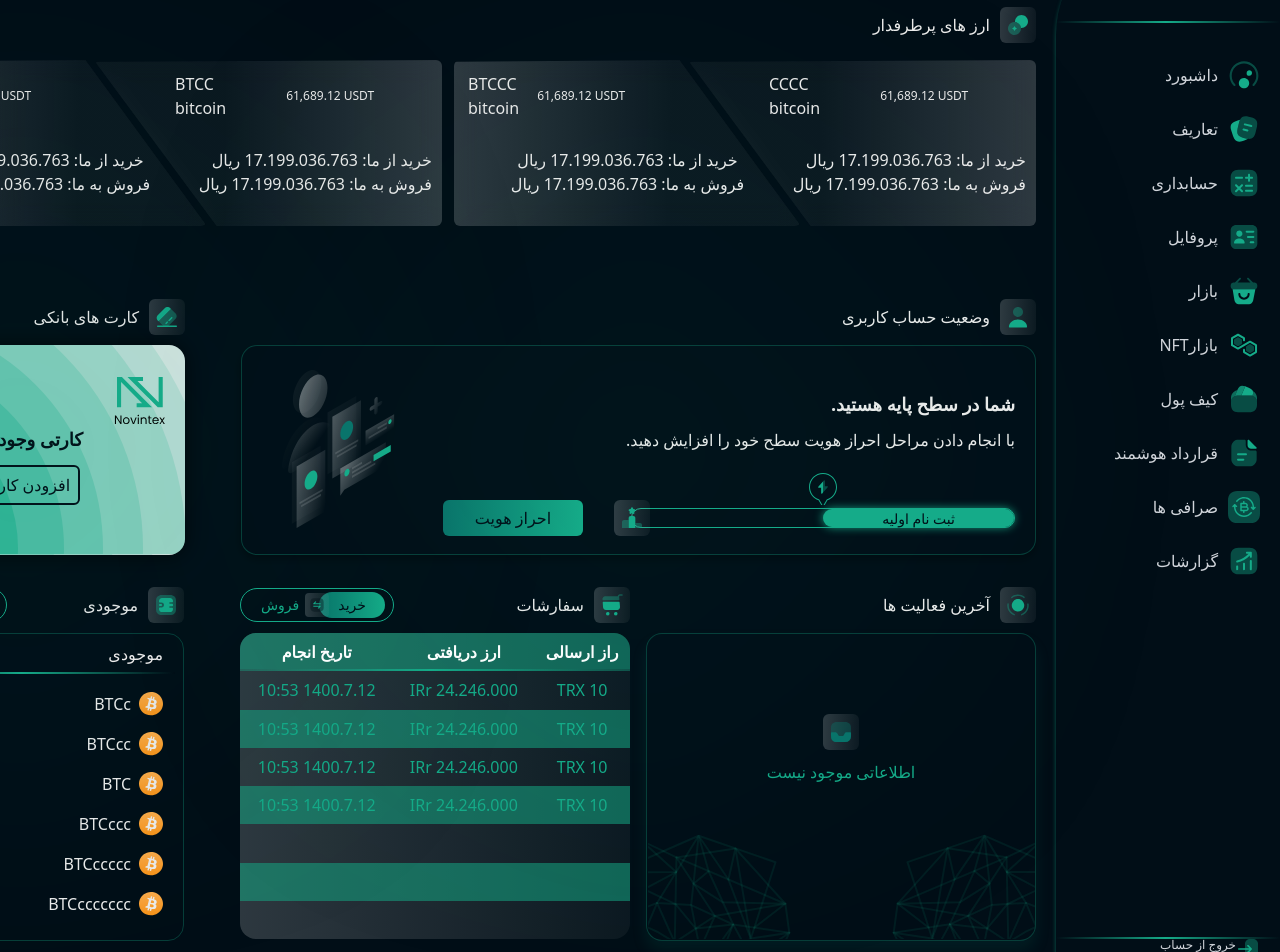
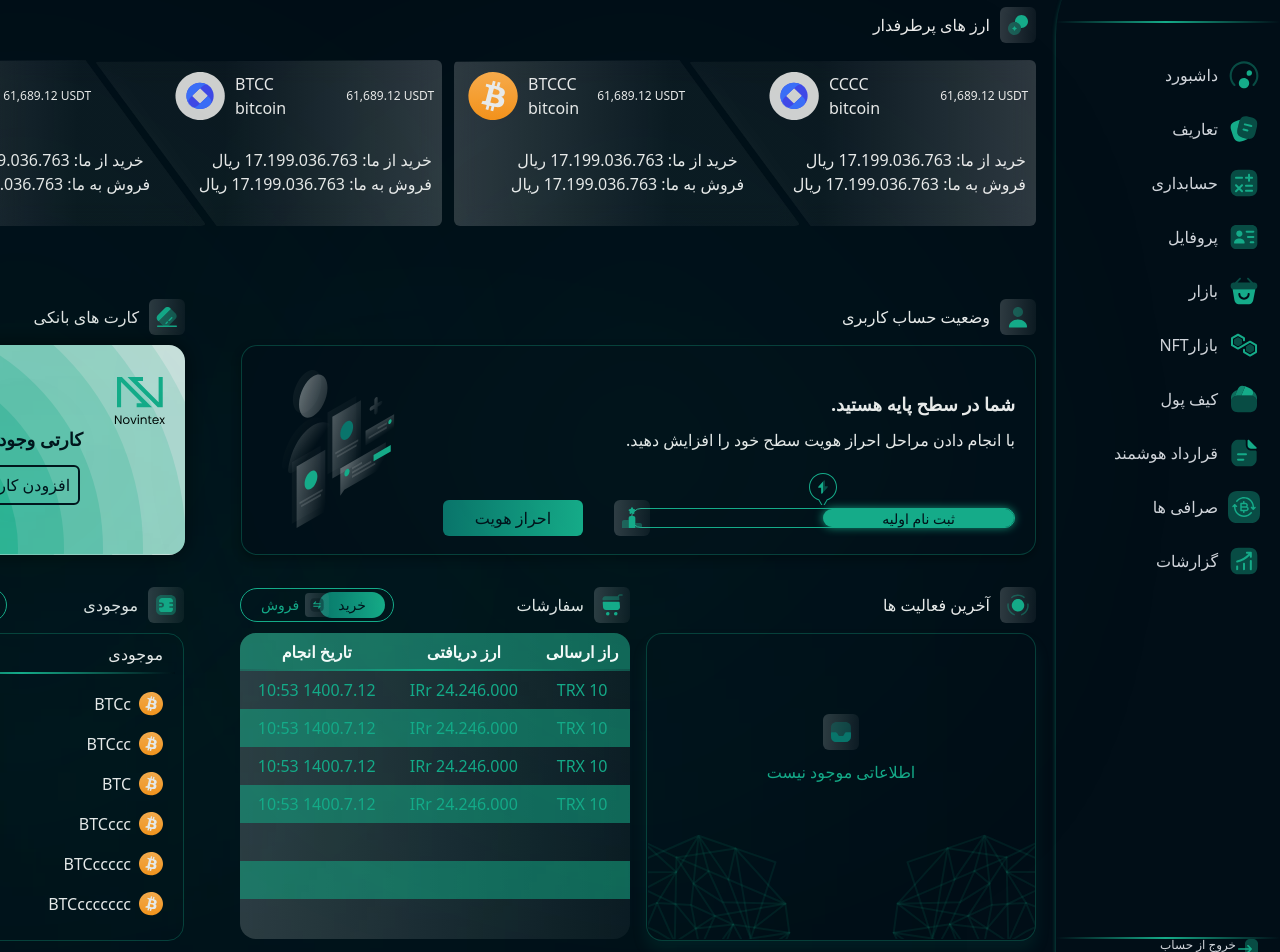
Before and after one commit to danyalbani240/dashboard, a Nuxt app: page /ctest in a window 1280 px wide. Shown: the part 75-1027 px from the top of the page. Built offline with nearby package versions, Linux system fonts and the light colour scheme.

Commit message:
editting style and making images reactive

```diff
--- a/components/Base/BaseInventory.vue
+++ b/components/Base/BaseInventory.vue
@@ -1,5 +1,5 @@
 <template>
-  <div class="px-3 mt-2.5 mj rounded-2xl current">
+  <div class="px-3 mt-2.5 ineventory rounded-2xl current">
     <div class="flex relative p-2 sync justify-between">
       <p>رمز ارز</p>
       <p>موجودی</p>
@@ -27,4 +27,22 @@ export default {
 };
 </script>
 
-<style></style>
+<style>
+.ineventory {
+  width: 331px;
+  height: 308px;
+  position: relative;
+}
+.ineventory::after {
+  content: "";
+  position: absolute;
+  top: 50%;
+  left: 80%;
+  transform: translate(-80%, -50%);
+  width: 167px;
+  height: 159px;
+  background-color: #15ab89;
+  opacity: 0.5;
+  filter: blur(210px);
+}
+</style>
--- a/components/Base/BaseListPopular.vue
+++ b/components/Base/BaseListPopular.vue
@@ -9,6 +9,7 @@
       :buyPrice="coin.buyPrice"
       :sellPrice="coin.sellPrice"
       :trapezoidR="index % 2 == 0 ? false : true"
+      :address="coin.address"
     />
   </div>
 </template>
--- a/components/Base/BaseListPopularItem.vue
+++ b/components/Base/BaseListPopularItem.vue
@@ -3,7 +3,7 @@
     <div v-if="trapezoid && !trapezoidR" class="trapezoid pt-3">
       <div class="flex items-center">
         <div class="flex ml-3.5">
-          <!-- <img class="mr-2.5" src="../static/btccardlogo.svg" alt="" /> -->
+          <img class="mr-2.5" :src="myImage" alt="" />
           <div>
             <p>{{ short }}</p>
             <p>{{ allName }}</p>
@@ -21,7 +21,7 @@
     <div v-if="trapezoidR" class="trapezoid-r pt-3">
       <div class="ml-20 flex items-center">
         <div class="flex">
-          <!-- <img class="mr-2.5" src="../static/shitCoin.svg" alt="" /> -->
+          <img class="mr-2.5" :src="myImage" alt="" />
           <div>
             <p>{{ short }}</p>
             <p>{{ allName }}</p>
@@ -42,6 +42,9 @@
 <script>
 export default {
   props: {
+    address: {
+      type: String,
+    },
     trapezoid: {
       type: Boolean,
       default: true,
@@ -71,5 +74,11 @@ export default {
       required: true,
     },
   },
+  computed: {
+    //To making Image address dynamic
+    myImage() {
+      return require(`~/assets/images/popular/${this.address}.svg`);
+    },
+  },
 };
 </script>
--- a/components/TheLastActivityAndOrdersAndInventory.vue
+++ b/components/TheLastActivityAndOrdersAndInventory.vue
@@ -24,7 +24,7 @@
         <base-switch-badge linkOne="خرید" linkTwo="فروش" />
       </div>
       <table
-        class="table rounded-2xl mt-2.5 font-xs"
+        class="table relative orders rounded-2xl mt-2.5 font-xs"
         style="color: #15ab89; direction: rtl"
       >
         <tr class="text-white justify-between">
@@ -119,7 +119,7 @@ export default {
 
 <style>
 .last-do {
-  background-image: url(../assets/images/weiredelectral.svg);
+  background-image: url("../assets/images/weiredelectral.svg?external");
   width: 390px;
   height: 308px;
   background-repeat: no-repeat;
@@ -195,8 +195,17 @@ a.sell {
   bottom: 0;
   background: linear-gradient(270deg, #010e17 0%, #15ab89 51.04%, #010e17 100%);
 }
-.mj {
-  width: 331px;
-  height: 308px;
+.orders::after {
+  content: "";
+  position: absolute;
+  width: 167px;
+  height: 159px;
+  top: 50%;
+  left: 50%;
+  transform: translate(-50%, -50%);
+
+  background-color: #15ab89;
+  opacity: 0.5;
+  filter: blur(210px);
 }
 </style>
--- a/components/ThePopularCurrencies.vue
+++ b/components/ThePopularCurrencies.vue
@@ -30,6 +30,7 @@ export default {
             dPrice: "61,689.12",
             buyPrice: "17.199.036.763",
             sellPrice: "17.199.036.763",
+            address: "btccardlogo",
           },
           {
             short: "BTCC",
@@ -37,6 +38,7 @@ export default {
             dPrice: "61,689.12",
             buyPrice: "17.199.036.763",
             sellPrice: "17.199.036.763",
+            address: "shitcoin",
           },
         ],
         [
@@ -45,6 +47,7 @@ export default {
             allName: "bitcoin",
             dPrice: "61,689.12",
             buyPrice: "17.199.036.763",
+            address: "btccardlogo",
             sellPrice: "17.199.036.763",
           },
           {
@@ -52,6 +55,8 @@ export default {
             allName: "bitcoin",
             dPrice: "61,689.12",
             buyPrice: "17.199.036.763",
+            address: "shitcoin",
+
             sellPrice: "17.199.036.763",
           },
         ],
```
